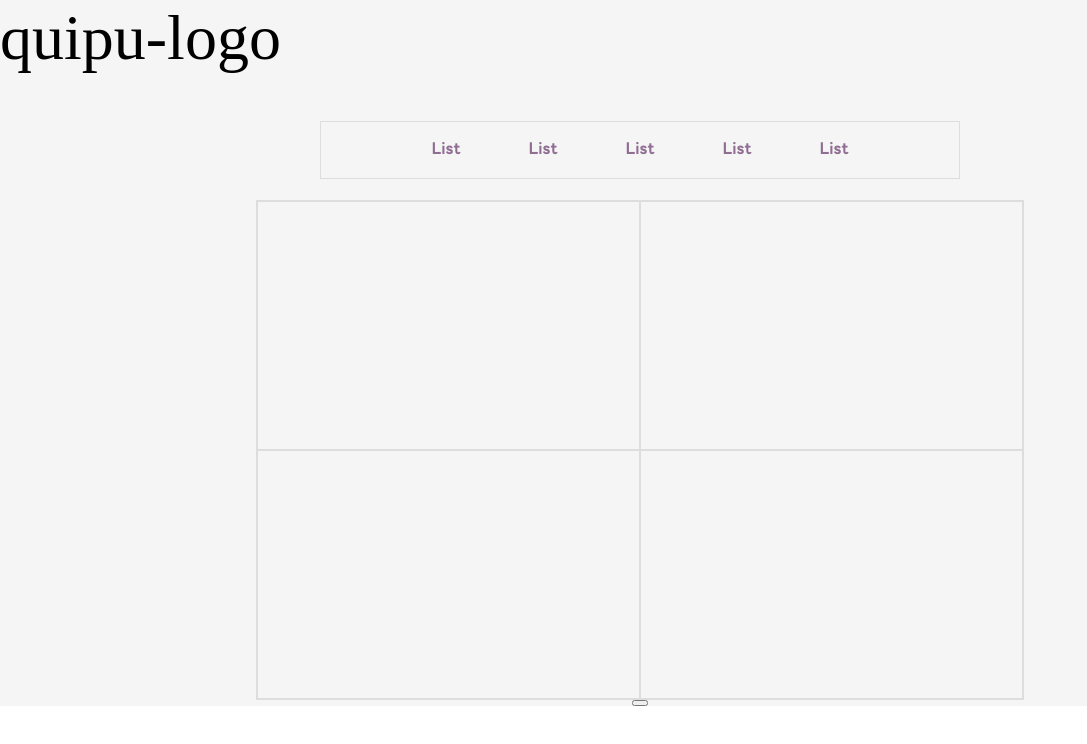
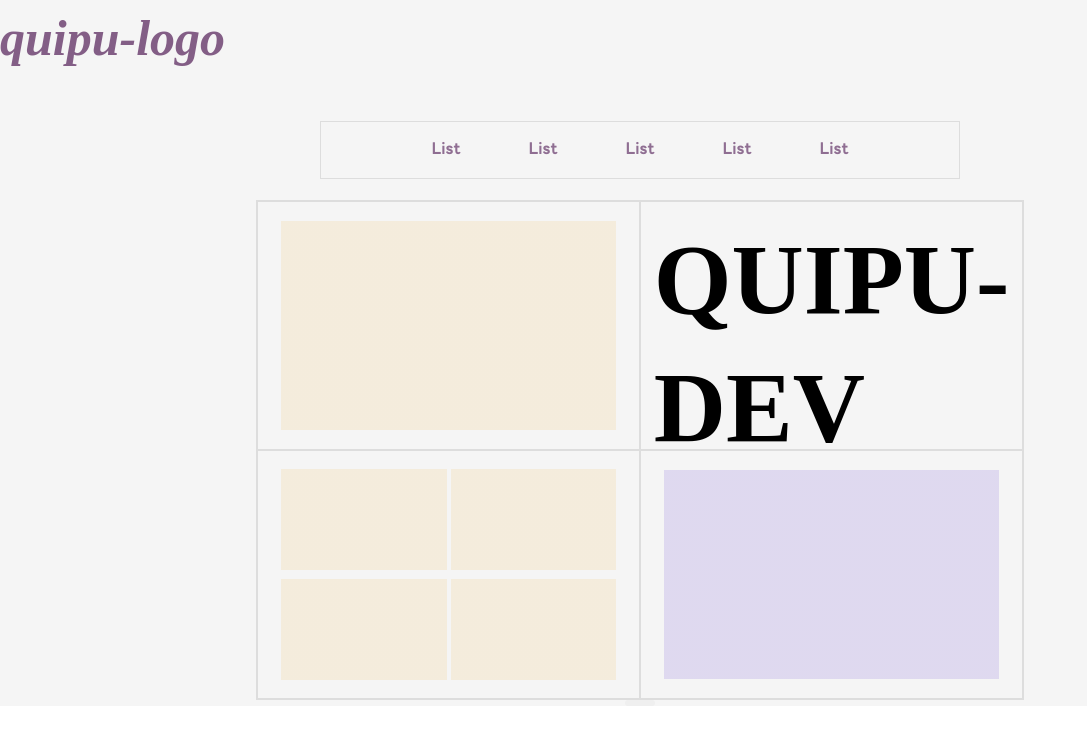
Before and after one commit to Quipu-Developers/quipu-main-frontend, a React (Create React App) app: page /quipu-Dev in a window 1280 px wide. Shown: the top 744 px of the page, without its empty margins (0-1087 px from the left). Built offline with nearby package versions, Linux system fonts and the light colour scheme.

Commit message:
showcasemain css 수정

```diff
--- a/src/components/ShowcaseMain/Showcasemain.css
+++ b/src/components/ShowcaseMain/Showcasemain.css
@@ -11,17 +11,22 @@
 .showcasemain-logo {
     width: 50%;
     height: 80px;
-    font-family: Italiana;
     font-size: 64px;
     font-weight: 400;
     line-height: 75.39px;
     text-align: left;
+    font-family: "Lora", serif;
+    font-style: italic;
+    font-weight: 700;
+    font-size: 50px;
+    line-height: 76.8px;
+    color: rgba(131, 94, 134, 1);
 }
 
 .showcasemain-logo a {
     text-decoration: none;
     color: inherit;
-  }
+}
 
 
 .showcasemain {
@@ -74,4 +79,55 @@
     height: 50%;
     padding: 14px;
     border: 1px solid #0C0B0B1A;
+    display: flex;
+    flex-direction: row;
+    flex-wrap: wrap;
+    justify-content: center;
+    align-items: center;
 }
+
+.gallery1 {
+    width: 95%;
+    height: 95%;
+    border: 1px;
+    background: linear-gradient(0deg, rgba(241, 204, 132, 0.22), rgba(241, 204, 132, 0.22));
+}
+
+.gallery2 {
+    font-family: Lora;
+    font-size: 100px;
+    font-weight: 600;
+    line-height: 128px;
+    text-align: left;
+
+}
+
+.gallery3 {
+    box-sizing: border-box;
+    width: 47%;
+    height: 46%;
+    margin: 2px;
+    background: linear-gradient(0deg, rgba(241, 204, 132, 0.22), rgba(241, 204, 132, 0.22));
+
+}
+
+.gallery4 {
+    width: 95%;
+    height: 95%;
+    border: 1px;
+    background:
+    linear-gradient(0deg, rgba(149, 124, 221, 0.23), rgba(149, 124, 221, 0.23));
+}
+
+.view-button {
+    width: Hug (92px)px;
+    height: Hug (42px)px;
+    top: 864px;
+    left: 674px;
+    padding: 3px 15px 3px 15px;
+    gap: 10px;
+    border-radius: 20px;
+    border: 1.5px #835E86;
+    opacity: 0px;
+
+}
--- a/src/components/ShowcaseMain/Showcasemain.jsx
+++ b/src/components/ShowcaseMain/Showcasemain.jsx
@@ -18,10 +18,21 @@ function Showcasemain() {
                 <div className='List'>List</div>
             </div>
             <div className='section2'>
-                <div className='gallery'></div>
-                <div className='gallery'></div>
-                <div className='gallery'></div>
-                <div className='gallery'></div>
+                <div className='gallery'>
+                    <div className="gallery1"></div>
+                </div>
+                <div className='gallery'>
+                    <div className="gallery2">QUIPU-DEV</div>
+                </div>
+                <div className='gallery'>
+                    <div className='gallery3'></div>
+                    <div className='gallery3'></div>
+                    <div className='gallery3'></div>
+                    <div className='gallery3'></div>
+                </div>
+                <div className='gallery'>
+                    <div className='gallery4'></div>
+                </div>
             </div>
 
             <button className='view-button'></button>
```
